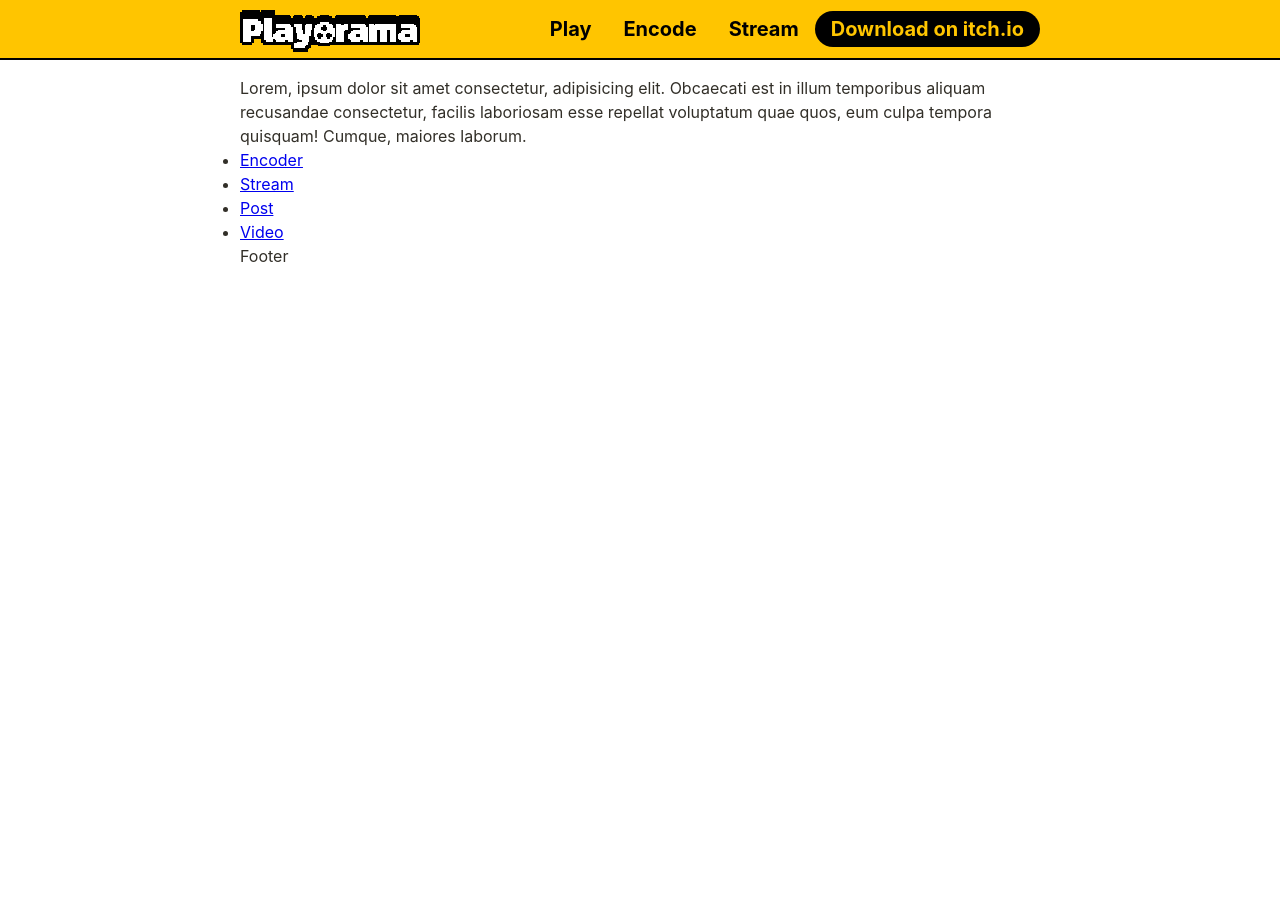
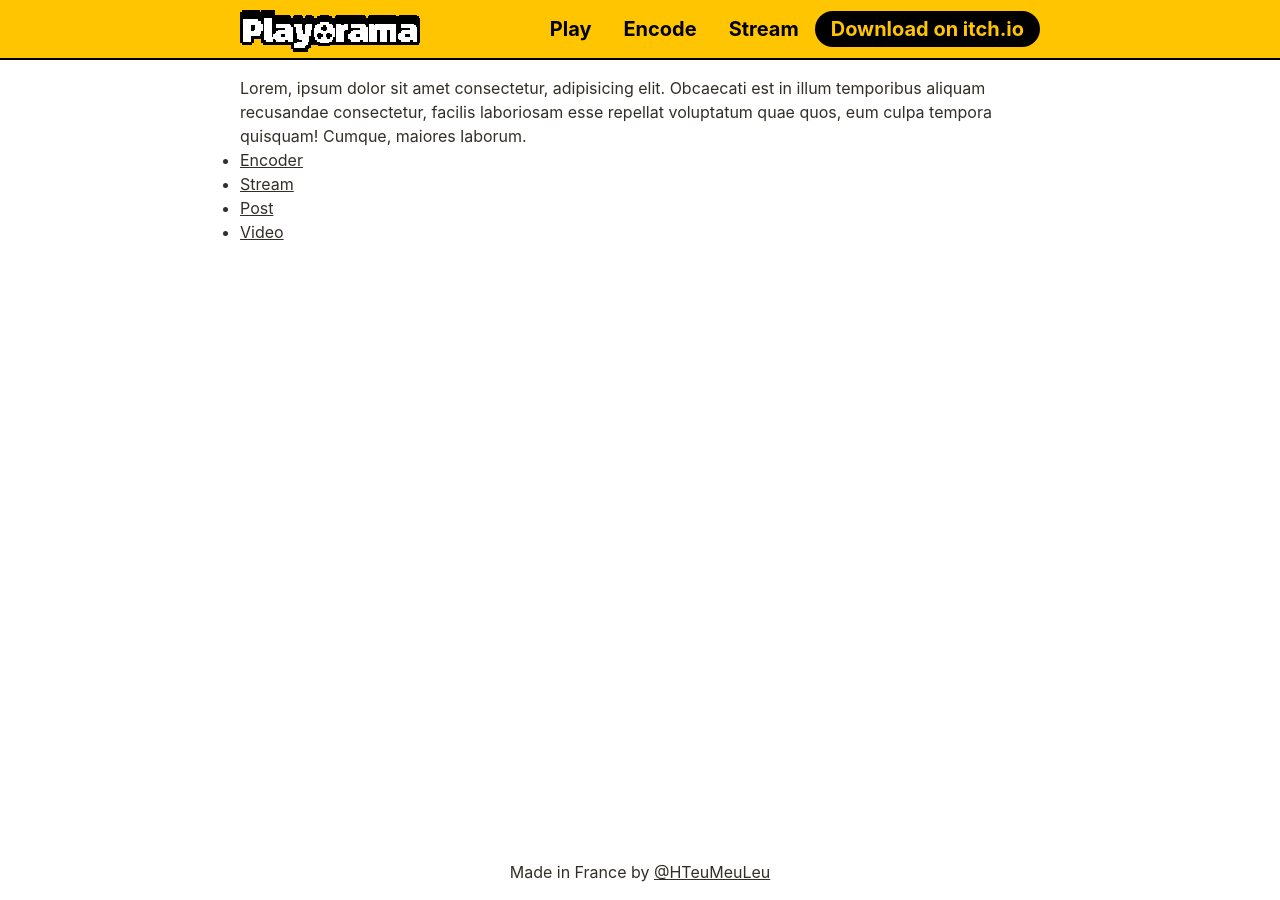
Before and after one commit to hteumeuleu/playorama-website, a Jekyll site: the page built from pages/home.html, in a window 1280 px wide. Built offline with Jekyll 4.4.1, drawn with Linux system fonts in a browser that asks for light colours.

Commit message:
feat: update styles

```diff
--- a/_includes/footer.html
+++ b/_includes/footer.html
@@ -1,5 +1,7 @@
 <footer class="footer" role="contentinfo">
 	<div class="wrapper">
-		Footer
+		<p>
+			Made in France by <a href="https://mastodon.social/@HTeuMeuLeu">@HTeuMeuLeu</a>
+		</p>
 	</div>
 </footer>
--- a/_sass/_common.scss
+++ /dev/null
@@ -1,4 +0,0 @@
-.wrapper {
-	max-width: rem(800px);
-	margin-inline: auto;
-}
--- /dev/null
+++ b/_sass/_components/_footer.scss
@@ -0,0 +1,3 @@
+.footer {
+	text-align: center;
+}
--- a/_sass/_header.scss
+++ b/_sass/_components/_header.scss
@@ -47,6 +47,10 @@
 	color: $color-yellow;
 	background-color: black;
 
+	&:is(:hover, :focus) {
+		opacity: 0.7;
+	}
+
 	&:is(:active, :focus) {
 		outline-color: black;
 	}
--- /dev/null
+++ b/_sass/_pages/_encoder.scss
@@ -0,0 +1,7 @@
+.page--encoder {
+	background: $color-yellow;
+
+	.header {
+		border-bottom-color: transparent;
+	}
+}
--- /dev/null
+++ b/_sass/_utilities/_common.scss
@@ -0,0 +1,15 @@
+.page {
+	display: flex;
+	flex-direction: column;
+	flex-grow: 1;
+	padding: rem(16px);
+}
+
+.main {
+	flex-grow: 1;
+}
+
+.wrapper {
+	max-width: rem(800px);
+	margin-inline: auto;
+}
--- a/_sass/_reset.scss
+++ b/_sass/_utilities/_reset.scss
@@ -9,7 +9,8 @@
 }
 
 body {
-	padding: rem(16px);
+	display: flex;
+	flex-direction: column;
 	min-width: rem(280px);
 	min-height: 100vh;
 	font: 1em/1.5 -apple-system, BlinkMacSystemFont, "Segoe UI", Helvetica, Arial, sans-serif;
@@ -27,3 +28,7 @@ img {
 	vertical-align: middle;
 	image-rendering: pixelated;
 }
+
+a {
+	color: inherit;
+}
--- a/_sass/main.scss
+++ b/_sass/main.scss
@@ -1,3 +1,5 @@
-@import "_reset";
-@import "_common";
-@import "_header";
+@import "_utilities/_reset";
+@import "_utilities/_common";
+@import "_components/_header";
+@import "_components/_footer";
+@import "_pages/_encoder";
--- a/assets/css/style.scss
+++ b/assets/css/style.scss
@@ -1,6 +1,6 @@
 ---
 ---
-@import "_functions";
-@import "_variables";
+@import "_utilities/_functions";
+@import "_utilities/_variables";
 
 @import "main";
```
Also changed, not shown: _sass/_utilities/_functions.scss (renamed from _sass/_functions.scss), _sass/_utilities/_variables.scss (renamed from _sass/_variables.scss), 6 other files.
